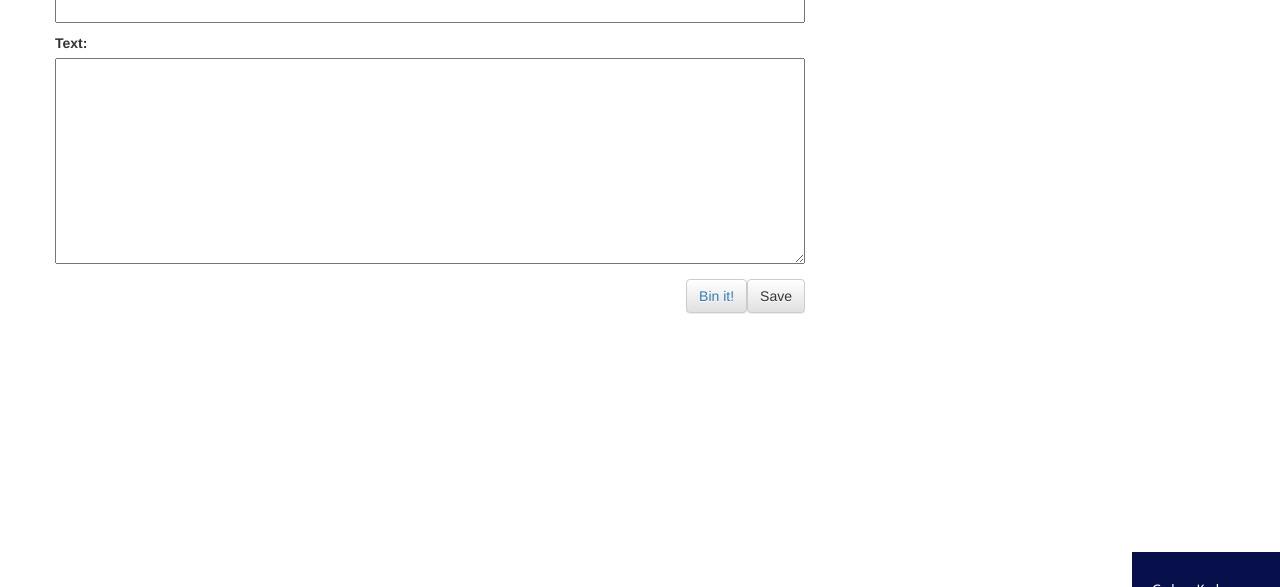
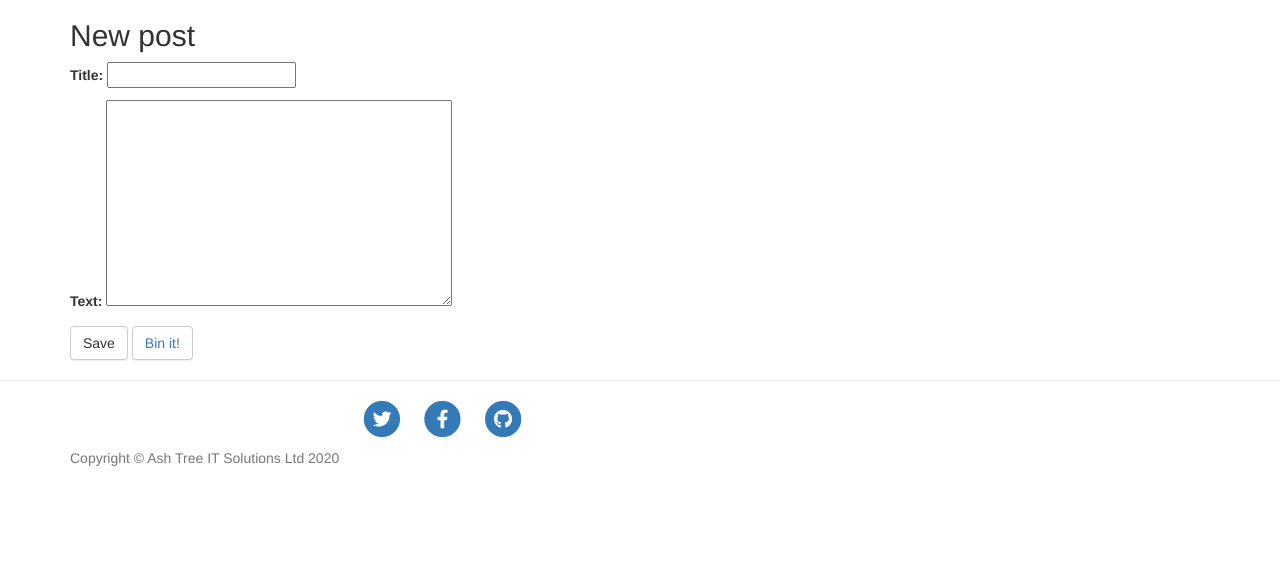
Before and after one commit to PlutoniumProphet/my-first-blog, a Django app: page /post/new/ in a window 1280 px wide. Shown: the part 213-800 px from the top of the page. Run offline with Django 3.2, Linux system fonts and the light colour scheme; the visitor is signed in with stand-in values (Sample User, id 1); some libraries are stand-ins or nearby versions.

Commit message:
New theme with admin controls in theme menu

```diff
--- a/blog/static/css/blog.css
+++ /dev/null
@@ -1,70 +0,0 @@
-.page-header {
-    background-color: #08104c;
-    margin-top: 0;
-    padding: 10px 20px 20px 40px;
-}
-
-.page-header h1, .page-header h1 a, .page-header h1 a:visited, .page-header h1 a:active {
-    color: #ffffff;
-    font-size: 28pt;
-    text-decoration: none;
-}
-
-.page-footer {
-    bottom:0;
-    right:0;
-    position:fixed;
-    z-index:250;
-    _position:absolute;
-    _top:expression(eval(document.documentElement.scrollTop+
-        (document.documentElement.clientHeight-this.offsetHeight)));
-    height:20px;
-    background-color: #08104c;
-    margin-top: 0;
-    padding: 10px 20px 25px 20px;
-}
-
-.page-footer h2, .page-footer h2 a, .page-footer h2 a:visited, .page-footer h2 a:active {
-    color: #ffffff;
-    font-size: 10pt;
-    text-decoration: none;
-}
-
-.content {
-    margin-left: 40px;
-}
-
-h1, h2, h3, h4 {
-    font-family: 'Cabin', cursive;
-}
-
-.date {
-    color: #ADBBC7;
-}
-
-.save {
-    float: right;
-}
-
-.post-form textarea, .post-form input {
-    width: 100%;
-}
-
-.top-menu, .top-menu:hover, .top-menu:visited {
-    color: #5f6b72;
-    float: right;
-    font-size: 12pt;;
-    margin-right: 20px;
-}
-
-.post {
-    margin-bottom: 70px;
-}
-
-.post h2 a, .post h2 a:visited {
-    color: #08104c;
-}
-
-.comment {
-    margin: 20px 0px 20px 20px;
-}
--- a/blog/templates/blog/base.html
+++ b/blog/templates/blog/base.html
@@ -3,45 +3,145 @@
 <!DOCTYPE html>
 <html lang="en-gb">
 <head>
-        <title>GrahamKesley.com</title>
+    <link href="{% static 'plugins/css/ace.min.css' %}" type="text/css" media="all" rel="stylesheet" />
+    <link href="{% static 'plugins/css/semantic.min.css' %}" type="text/css" media="all" rel="stylesheet" />
+    <link href="{% static 'plugins/css/resizable.min.css' %}" type="text/css" media="all" rel="stylesheet" />
+    <link href="{% static 'martor/css/martor.min.css' %}" type="text/css" media="all" rel="stylesheet" />
+    <link rel="stylesheet" href="{% static 'css/clean-blog.css' %}">
     <link rel="stylesheet" href="//maxcdn.bootstrapcdn.com/bootstrap/3.2.0/css/bootstrap.min.css">
     <link rel="stylesheet" href="//maxcdn.bootstrapcdn.com/bootstrap/3.2.0/css/bootstrap-theme.min.css">
-        <link href="//fonts.googleapis.com/css?family=Cabin&subset=latin,latin-ext" rel="stylesheet" type="text/css">
-        <link href="{% static 'plugins/css/ace.min.css' %}" type="text/css" media="all" rel="stylesheet" />
-        <link href="{% static 'plugins/css/semantic.min.css' %}" type="text/css" media="all" rel="stylesheet" />
-        <link href="{% static 'plugins/css/resizable.min.css' %}" type="text/css" media="all" rel="s    tylesheet" />
-        <link href="{% static 'martor/css/martor.min.css' %}" type="text/css" media="all" rel="style    sheet" />
-        <link rel="stylesheet" href="{% static 'css/blog.css' %}">
+    <meta charset="utf-8">
+    <meta name="viewport" content="width=device-width, initial-scale=1, shrink-to-fit=no">
+    <meta name="description" content="Progress Blog">
+    <meta name="author" content="Graham Kesley">
+
+    <title>GrahamKesley.com</title>
+
+    <!-- Bootstrap core CSS -->
+    <link href="{% static 'vendor/bootstrap/css/bootstrap.min.css' %}" rel="stylesheet">
+
+    <!-- Custom fonts for this template -->
+    <link href="{% static 'vendor/fontawesome-free/css/all.min.css' %}" rel="stylesheet" type="text/css">
+    <link href='https://fonts.googleapis.com/css?family=Lora:400,700,400italic,700italic' rel='stylesheet' type='text/css'>
+    <link href='https://fonts.googleapis.com/css?family=Open+Sans:300italic,400italic,600italic,700italic,800italic,400,300,600,700,800' rel='stylesheet' type='text/css'>
+
+    <!-- Custom styles for this template -->
+    <link href="{% static 'css/clean-blog.min.css' %}" rel="stylesheet">
 </head>
 <body>
+  <!-- Navigation -->
+  <nav class="navbar navbar-expand-lg navbar-light fixed-top" id="mainNav">
+    <div class="container">
+      <a class="navbar-brand" href="/">GrahamKesley.com</a>
+      <button class="navbar-toggler navbar-toggler-right" type="button" data-toggle="collapse" data-target="#navbarResponsive" aria-controls="navbarResponsive" aria-expanded="false" aria-label="Toggle navigation">
+        Menu
+        <i class="fas fa-bars"></i>
+      </button>
+      <div class="collapse navbar-collapse" id="navbarResponsive">
+        <ul class="navbar-nav ml-auto">
+          <li class="nav-item">
+            <a class="nav-link" href="/">Home</a>
+          </li>
+          <li class="nav-item">
+            <a class="nav-link" href="about.html">Programming</a>
+          </li>
+          <li class="nav-item">
+            <a class="nav-link" href="post.html">Running</a>
+          </li>
+          {% if user.is_authenticated %}
+            <li class="nav-item">
+              <a class="nav-link" href="{% url 'post_new' %}">Add New Post</a>
+            </li>
+            <li class="nav-item">
+              <a class="nav-link" href="{% url 'post_draft_list' %}">Review Draft Posts</a>
+            </li>
+            <li class="nav-item">
+              <a class="nav-link" href="{% url 'logout' %}">Log out</a>
+            </li>
+          {% else %}
+            <li class="nav-item">
+              <a class="nav-link" href="{% url 'login' %}">Login</a>
+            </li>
+          {% endif %}
+        </ul>
+      </div>
+    </div>
+  </nav>
+
+  <!-- Page Header -->
+  <header class="masthead" style="background-image: url({% static 'img/home-bg.jpg' %})">
+    <div class="overlay"></div>
       <div class="page-header">
-            {% if user.is_authenticated %}
-                <a href="{% url 'post_new' %}" class="top-menu"><span class="glyphicon glyphicon-plus"></span></a>
-                <a href="{% url 'post_draft_list' %}" class="top-menu"><span class="glyphicon glyphicon-edit"></span></a>
-                <p class="top-menu">User: {{ user.username }} <small>(<a href="{% url 'logout' %}">Log out</a>)</small></p>
-            {% else %}
-                <a href="{% url 'login' %}" class="top-menu"><span class="glyphicon glyphicon-lock"></span></a>
-            {% endif %}
-            <h1><a href='/'>GrahamKesley.com</a></h1>
       </div>
-        <div class="content container">
+    <div class="container">
       <div class="row">
-                <div class="col-md-8">
+        <div class="col-lg-8 col-md-10 mx-auto">
+          <div class="site-heading">
+            <h1>GrahamKesley.com</h1>
+            <span class="subheading">“Even in the mud and scum of things, something always, always sings.”</span>
+          </div>
+        </div>
+      </div>
+    </div>
+  </header>
+
+  <!-- Main Content -->
+  <div class="container">
+    <div class="row">
+      <div class="col-lg-8 col-md-10 mx-auto">
          {% block content %}
          {% endblock %}
       </div>
     </div>
   </div>
-        <p>
-        <div class="page-footer">
+
+  <hr>
+
+  <!-- Footer -->
+  <footer>
+    <div class="container">
       <div class="row">
-                <div class="col-md-8">
-                    <h2><a href='/'>GrahamKesley.com</a></h2>
+        <div class="col-lg-8 col-md-10 mx-auto">
+          <ul class="list-inline text-center">
+            <li class="list-inline-item">
+              <a href="https://twitter.com/AshTreeIT">
+                <span class="fa-stack fa-lg">
+                  <i class="fas fa-circle fa-stack-2x"></i>
+                  <i class="fab fa-twitter fa-stack-1x fa-inverse"></i>
+                </span>
+              </a>
+            </li>
+            <li class="list-inline-item">
+              <a href="https://www.facebook.com/profile.php?id=100013907506310">
+                <span class="fa-stack fa-lg">
+                  <i class="fas fa-circle fa-stack-2x"></i>
+                  <i class="fab fa-facebook-f fa-stack-1x fa-inverse"></i>
+                </span>
+              </a>
+            </li>
+            <li class="list-inline-item">
+              <a href="https://github.com/PlutoniumProphet">
+                <span class="fa-stack fa-lg">
+                  <i class="fas fa-circle fa-stack-2x"></i>
+                  <i class="fab fa-github fa-stack-1x fa-inverse"></i>
+                </span>
+              </a>
+            </li>
+          </ul>
+          <p class="copyright text-muted">Copyright &copy; Ash Tree IT Solutions Ltd 2020</p>
         </div>
       </div>
     </div>
-        </p>
-        <script type="text/javascript" src="{{ STATIC_URL }} /static/db.js"></script>
+  </footer>
+
+  <!-- Bootstrap core JavaScript -->
+  <script src="{% static 'vendor/jquery/jquery.min.js' %}"></script>
+  <script src="{% static 'vendor/bootstrap/js/bootstrap.bundle.min.js' %}"></script>
+
+  <!-- Custom scripts for this template -->
+  <script src="{% static 'js/clean-blog.min.js' %}"></script>
+
+  <!-- Martor scripts -->
   <script type="text/javascript" src="{% static 'plugins/js/ace.js' %}"></script>
   <script type="text/javascript" src="{% static 'plugins/js/semantic.min.js' %}"></script>
   <script type="text/javascript" src="{% static 'plugins/js/mode-markdown.js' %}"></script>
@@ -53,6 +153,8 @@
   <script type="text/javascript" src="{% static 'plugins/js/resizable.min.js' %}"></script>
   <script type="text/javascript" src="{% static 'plugins/js/emojis.min.js' %}"></script>
   <script type="text/javascript" src="{% static 'martor/js/martor.min.js' %}"></script>
+
   {% block js %}{% endblock %}
+
 </body>
 </html>
```
Lines whose indentation alone changed are shown as unchanged.
